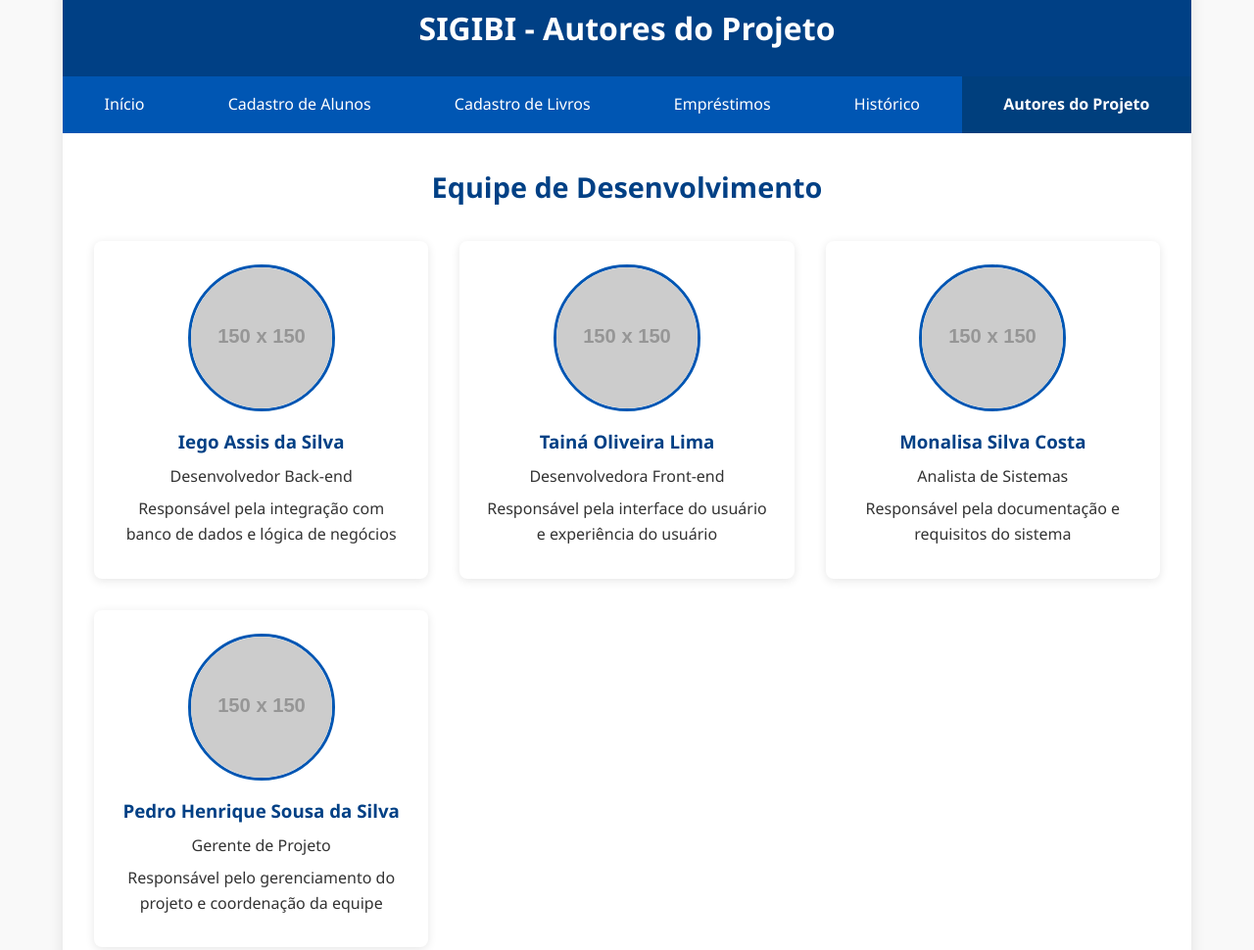
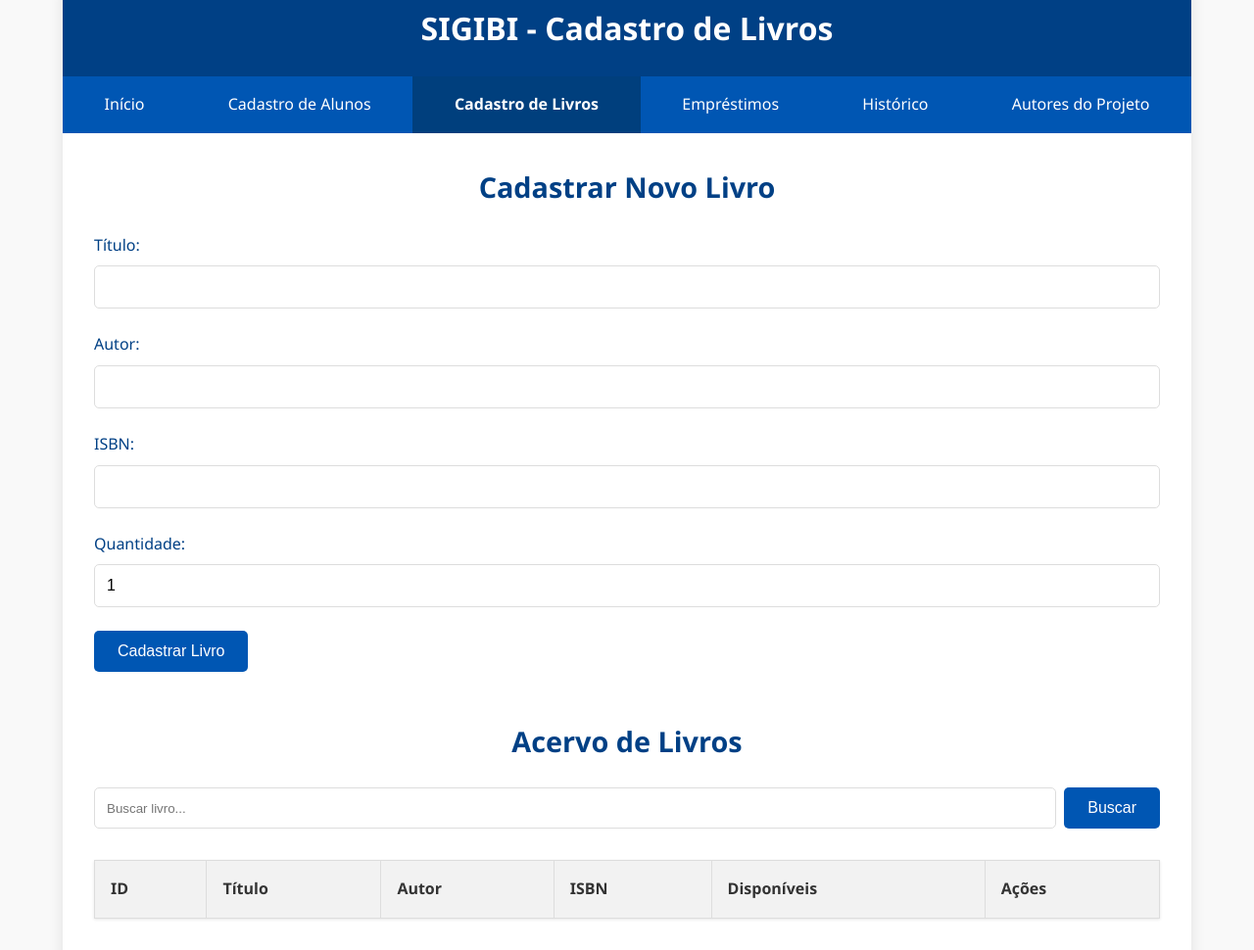
Before and after one commit to iegoassis/sigibi, a plain HTML site: page livros.html in a window 1280 px wide. Shown: the part 53-1023 px from the top of the page at 98% size. Drawn offline with Linux system fonts and the light colour scheme; a script that the page names is missing.

Commit message:
Update livros.html
livros

```diff
--- a/livros.html
+++ b/livros.html
@@ -3,67 +3,71 @@
 <head>
     <meta charset="UTF-8">
     <meta name="viewport" content="width=device-width, initial-scale=1.0">
-    <title>Autores do Projeto - SIGIBI</title>
+    <title>Cadastro de Livros - SIGIBI</title>
     <link rel="stylesheet" href="styles.css">
 </head>
 <body>
     <div class="container">
         <header>
-            <h1>SIGIBI - Autores do Projeto</h1>
+            <h1>SIGIBI - Cadastro de Livros</h1>
         </header>
 
         <nav>
             <ul>
                 <li><a href="index.html">Início</a></li>
                 <li><a href="alunos.html">Cadastro de Alunos</a></li>
-                <li><a href="livros.html">Cadastro de Livros</a></li>
+                <li><a href="livros.html" class="active">Cadastro de Livros</a></li>
                 <li><a href="emprestimos.html">Empréstimos</a></li>
                 <li><a href="historico.html">Histórico</a></li>
-                <li><a href="autores.html" class="active">Autores do Projeto</a></li>
+                <li><a href="autores.html">Autores do Projeto</a></li>
             </ul>
         </nav>
 
         <main>
-            <section class="autores-section">
-                <h2>Equipe de Desenvolvimento</h2>
+            <section class="form-section">
+                <h2>Cadastrar Novo Livro</h2>
+                <form id="livroForm">
+                    <div class="form-group">
+                        <label for="titulo">Título:</label>
+                        <input type="text" id="titulo" name="titulo" required>
+                    </div>
+                    <div class="form-group">
+                        <label for="autor">Autor:</label>
+                        <input type="text" id="autor" name="autor" required>
+                    </div>
+                    <div class="form-group">
+                        <label for="isbn">ISBN:</label>
+                        <input type="text" id="isbn" name="isbn">
+                    </div>
+                    <div class="form-group">
+                        <label for="quantidade">Quantidade:</label>
+                        <input type="number" id="quantidade" name="quantidade" min="1" value="1" required>
+                    </div>
+                    <button type="submit">Cadastrar Livro</button>
+                </form>
+            </section>
 
-                <div class="autores-grid">
-                    <div class="autor-card">
-                        <div class="autor-img">
-                            <img src="https://via.placeholder.com/150" alt="Foto do Autor">
-                        </div>
-                        <h3>Iego Assis da Silva</h3>
-                        <p>Desenvolvedor Back-end</p>
-                        <p>Responsável pela integração com banco de dados e lógica de negócios</p>
-                    </div>
-
-                    <div class="autor-card">
-                        <div class="autor-img">
-                            <img src="https://via.placeholder.com/150" alt="Foto do Autor">
-                        </div>
-                        <h3>Tainá Oliveira Lima</h3>
-                        <p>Desenvolvedora Front-end</p>
-                        <p>Responsável pela interface do usuário e experiência do usuário</p>
-                    </div>
-
-                    <div class="autor-card">
-                        <div class="autor-img">
-                            <img src="https://via.placeholder.com/150" alt="Foto do Autor">
-                        </div>
-                        <h3>Monalisa Silva Costa</h3>
-                        <p>Analista de Sistemas</p>
-                        <p>Responsável pela documentação e requisitos do sistema</p>
-                    </div>
-
-                    <div class="autor-card">
-                        <div class="autor-img">
-                            <img src="https://via.placeholder.com/150" alt="Foto do Autor">
-                        </div>
-                        <h3>Pedro Henrique Sousa da Silva</h3>
-                        <p>Gerente de Projeto</p>
-                        <p>Responsável pelo gerenciamento do projeto e coordenação da equipe</p>
-                    </div>
+            <section class="list-section">
+                <h2>Acervo de Livros</h2>
+                <div class="search-bar">
+                    <input type="text" id="searchLivro" placeholder="Buscar livro...">
+                    <button class="search-btn">Buscar</button>
                 </div>
+                <table id="tabelaLivros">
+                    <thead>
+                        <tr>
+                            <th>ID</th>
+                            <th>Título</th>
+                            <th>Autor</th>
+                            <th>ISBN</th>
+                            <th>Disponíveis</th>
+                            <th>Ações</th>
+                        </tr>
+                    </thead>
+                    <tbody>
+                        <!-- Dados serão preenchidos via JavaScript -->
+                    </tbody>
+                </table>
             </section>
         </main>
 
```
